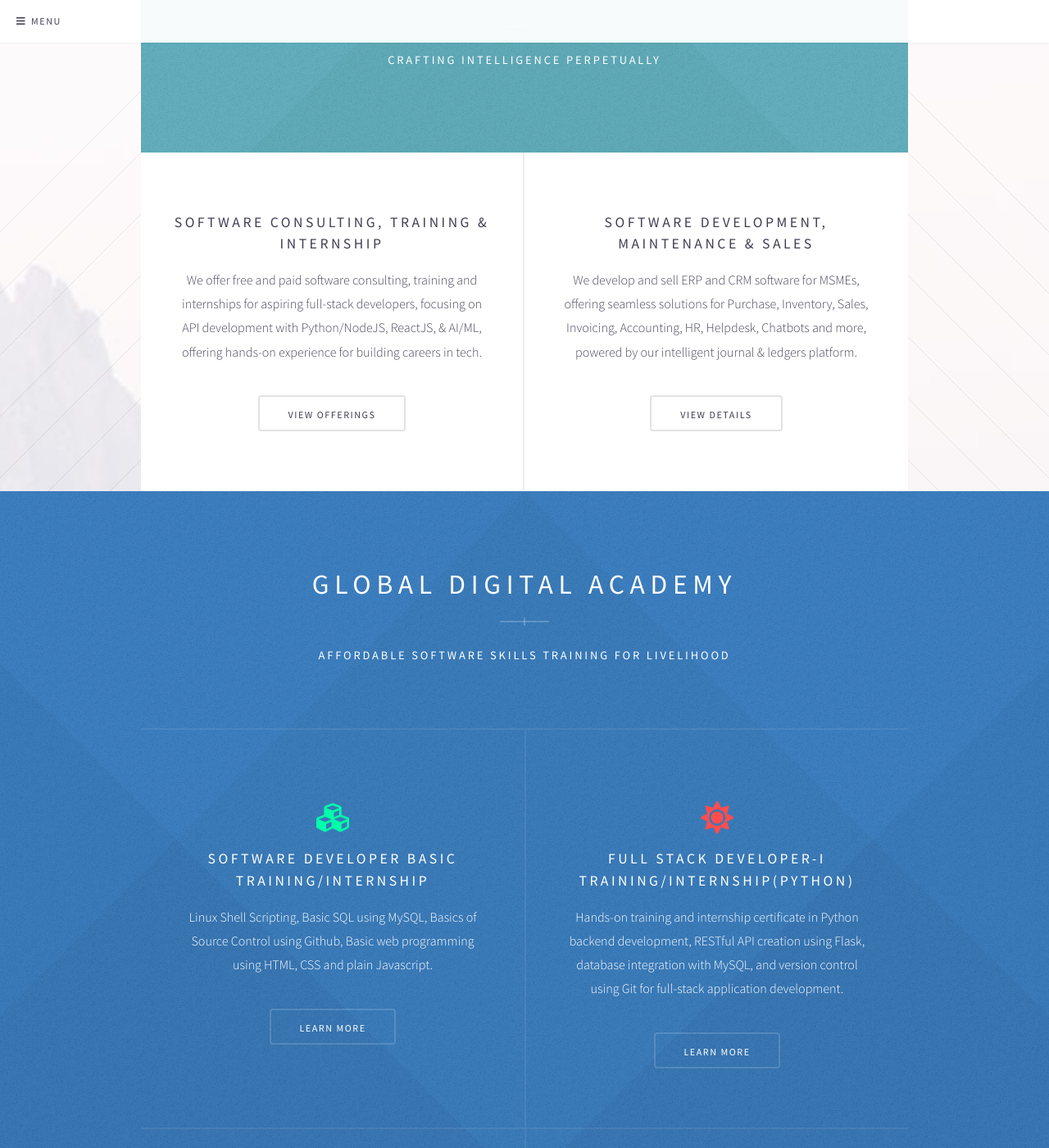
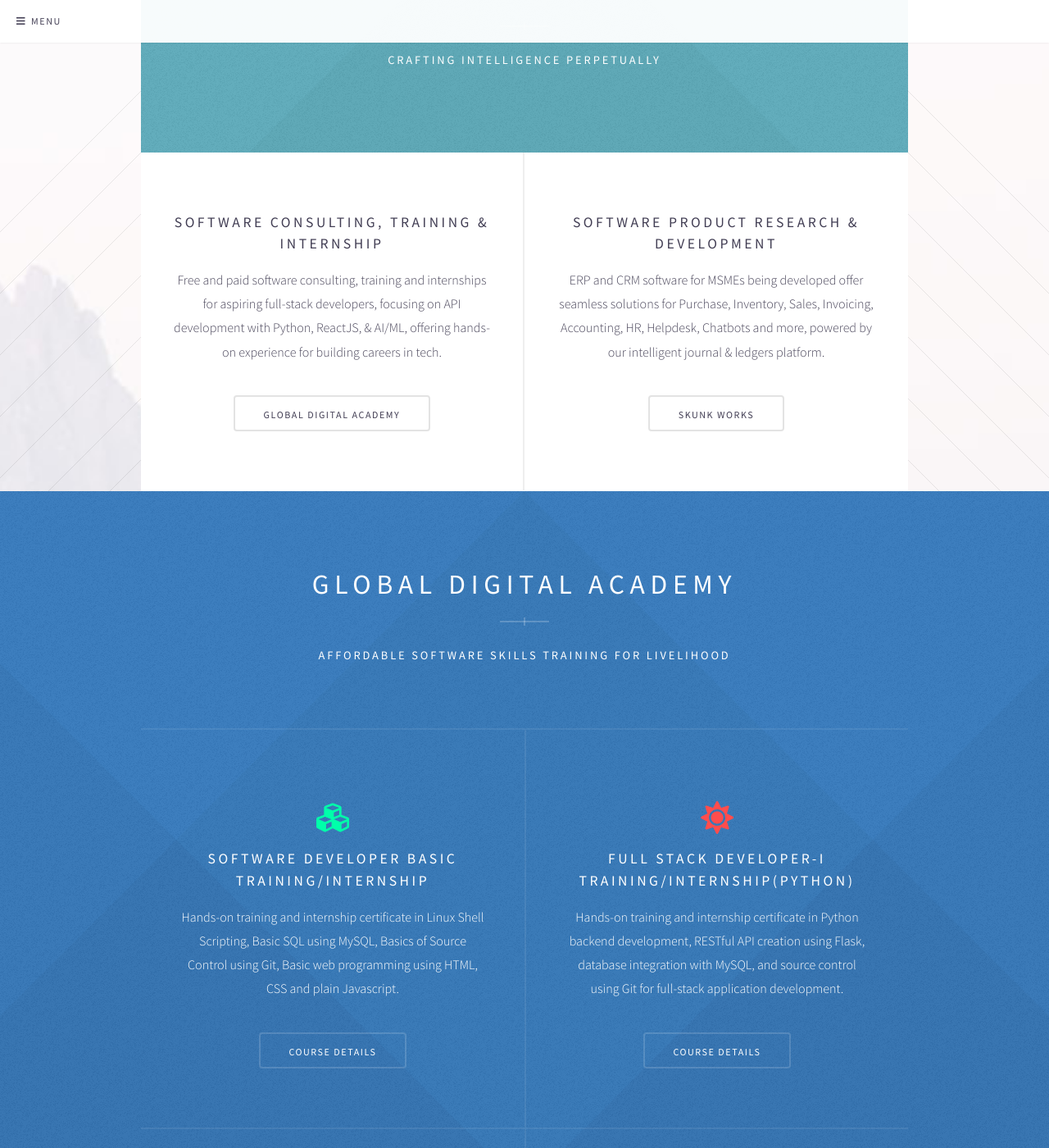
Before and after one commit to trilpai/trilpai.github.io, a Jekyll site: the page built from index.md, in a window 1280 px wide and 1400 px high, scrolled down 672 px. Shown: the whole window at 82% size. Built offline with Jekyll 4.4.1, drawn with Linux system fonts in a browser that asks for light colours; some of the changed text lies outside the part shown.

```diff
--- a/_data/homepage.yml
+++ b/_data/homepage.yml
@@ -1,30 +1,75 @@
 logo_img_url: assets/images/logo/trilp-logo.png
 title: Trilp Software
 subtitle: Intelligent Journal & Ledgers
+start_cta_text: Proceed
+start_cta_url: "/#one"
 
 section1:
   title: THE CODE
   subtitle: CRAFTING INTELLIGENCE PERPETUALLY
   article1:
-    heading: SOFTWARE DEVELOPMENT, MAINTENANCE & SALES
+    heading: SOFTWARE CONSULTING, TRAINING & INTERNSHIP
     text: >
-      We develop and sell ERP and CRM software for MSMEs, offering
+      Free and paid software consulting, training and internships
+      for aspiring full-stack developers, focusing on API development with
+      Python, ReactJS, & AI/ML, offering hands-on experience for
+      building careers in tech.
+    cta_text: Global Digital Academy
+    cta_url: "/#two"
+  article2:
+    heading: SOFTWARE PRODUCT RESEARCH & DEVELOPMENT
+    text: >
+      ERP and CRM software for MSMEs being developed offer
       seamless solutions for Purchase, Inventory, Sales, Invoicing,
       Accounting, HR, Helpdesk, Chatbots and more, powered by our
       intelligent journal & ledgers platform.
-    cta_text: View Details
-    cta_url:
-  article2:
-    heading: SOFTWARE CONSULTING, TRAINING & INTERNSHIP
-    text: >
-      We offer free and paid software consulting, training and internships
-      for aspiring full-stack developers, focusing on API development with
-      Python/NodeJS, ReactJS, & AI/ML, offering hands-on experience for
-      building careers in tech.
-    cta_text: View Offerings
-    cta_url:
+    cta_text: Skunk Works
+    cta_url: "/#three"
 
 section2:
+  title: Global Digital Academy
+  subtitle: Affordable Software Skills Training for Livelihood
+  article1:
+    icon: fa-cubes
+    heading: Software Developer Basic Training/Internship
+    text: >
+      Hands-on training and internship certificate in Linux Shell Scripting,
+      Basic SQL using MySQL, Basics of Source Control using Git, Basic web
+      programming using HTML, CSS and plain Javascript.
+    cta_text: Course Details
+    cta_url: /
+  article2:
+    icon: fa-sun
+    heading: Full Stack Developer-I Training/Internship(Python)
+    text: >
+      Hands-on training and internship certificate in Python backend development,
+      RESTful API creation using Flask, database integration with MySQL, and
+      source control using Git for full-stack application development.
+    cta_text: Course Details
+    cta_url: /
+  article3:
+    icon: fa-gem
+    heading: Full Stack Developer-II Training(React.js)
+    text: >
+      Hands-on training and internship certificate in React.js frontend
+      development, consuming RESTful APIs, JWT based authentication,
+      and version control using Git for full-stack application development.
+    cta_text: Course Details
+    cta_url: /
+  article4:
+    icon: fa-brain
+    heading: AI/ML Data Science Training(Python + Tableau)
+    text: >
+      Hands-on training in Python for AI/ML, including data preprocessing,
+      model building, and machine learning algorithms, combined with data
+      visualization using Tableau for powerful insights and real-world
+      data science applications.
+    cta_text: Course Details
+    cta_url: /
+  end_cta_text: Take a Quiz
+  end_cta_url: /
+
+section3:
   title: Skunk Works
   subtitle: <span>w<sub>n+1</sub> = w<sub>n</sub> + μe<sub>n</sub>x<sub>n</sub></span>
   article1:
@@ -35,8 +80,8 @@ section2:
       a modular plug-in architecture. Built using Python and MySQL, it is
       engineered for scalability and offers seamless data integration, enabling
       advanced and efficient bookkeeping solutions.
-    cta_text: Learn More
-    cta_url:
+    cta_text: View Github
+    cta_url: /
   article2:
     image_url: assets/images/app-plugins.jpg
     heading: Business Apps as Plugins
@@ -45,29 +90,9 @@ section2:
       and more seamlessly integrate with the core Journal & Ledgers platform. Its
       adaptable plug-in architecture enables users to easily add or remove
       applications to suit their specific needs.
-    cta_text: Learn More
-    cta_url:
+    cta_text: View Github
+    cta_url: /
 
-section3:
-  title: Skunk Works
-  subtitle:
-  article1:
-    icon: assets/images/ledgers-journals-platform.jpg
-    heading: Intelligent Journal & Ledgers
-    text: >
-      Intelligent Journal & Ledgers serves as a robust core platform, featuring
-      a modular plug-in architecture. Built using Python and MySQL, it is
-      engineered for scalability and offers seamless data integration, enabling
-      advanced and efficient bookkeeping solutions.
-    cta_text: Learn More
-    cta_url:
-  article2:
-    icon: assets/images/app-plugins.jpg
-    heading: Business Apps as Plugins
-    text: >
-      Business applications like Purchase, Inventory, Sales, Invoicing, Accounting,
-      and more seamlessly integrate with the core Journal & Ledgers platform. Its
-      adaptable plug-in architecture enables users to easily add or remove
-      applications to suit their specific needs.
-    cta_text: Learn More
-    cta_url:
+section4:
+  title: योगः कर्मसु कौशलम्
+  subtitle: Yogaḥ Karmasu Kauśalam. Yoga is being competent in one's profession.
--- a/_includes/mainmenu.html
+++ b/_includes/mainmenu.html
@@ -11,10 +11,11 @@
 	<!-- Nav -->
 	<nav id="menu">
 		<ul class="links">
+			<li><a href="{{ '/' | absolute_url }}">Home</a></li>
 			{%- for path in page_paths -%}
 				{%- assign my_page = site.pages | where: "path", path | first -%}
 				{%- if my_page.title -%}
-					<li><a href="{{ my_page.url | relative_url }}">{{ my_page.title | escape }}</a></li>
+					<li><a href="{{ my_page.url | absolute_url }}">{{ my_page.title | escape }}</a></li>
 				{%- endif -%}
           	{%- endfor -%}
 		</ul>
--- a/_layouts/mainhomepage.html
+++ b/_layouts/mainhomepage.html
@@ -9,7 +9,7 @@
 		<meta name="keywords" content="Trilp Software Pune software development company in India, top ai software development company in India, top edtech software development company in India, best full stack developer in Pune India, best software architect in Pune India, ai ml internship india, ai ml training india">
 
 		<link rel="canonical" href="https://www.trilp.in/">
-		<link rel="stylesheet" href="assets/css/main.css" />
+		<link rel="stylesheet" href="{{ 'assets/css/main.css' | absolute_url }}" />
 
 		<meta name="robots" content="index, follow">
 
@@ -97,12 +97,12 @@
 		<!-- Banner -->
 			<section id="banner">
 				<header class="major">
-					<span class="image"><img src="{{ site.data.homepage.logo_img_url }}" alt=""></span>
+					<span class="image"><img src="{{ site.data.homepage.logo_img_url | absolute_url }}" alt=""></span>
 					<h1>{{ site.data.homepage.title }}</h1>
 					<p>{{ site.data.homepage.subtitle }}</p>
 				</header>
 				<ul class="actions special">
-					<li><a href="#one" class="button scrolly">Proceed</a></li>
+					<li><a href="{{ site.data.homepage.start_cta_url | absolute_url }}" class="button scrolly">{{ site.data.homepage.start_cta_text }}</a></li>
 				</ul>
 			</section>
 
@@ -115,17 +115,17 @@
 					</header>
 					<section class="split">
 						<article>
+							<h4>{{ site.data.homepage.section1.article1.heading }}</h4>
+							<p>{{ site.data.homepage.section1.article1.text }}</p>
+							<ul class="actions special">
+								<li><a href="{{ site.data.homepage.section1.article1.cta_url | absolute_url }}" class="button">{{ site.data.homepage.section1.article1.cta_text }}</a></li>
+							</ul>
+						</article>
+						<article>
 							<h4>{{ site.data.homepage.section1.article2.heading }}</h4>
 							<p>{{ site.data.homepage.section1.article2.text }}</p>
 							<ul class="actions special">
-								<li><a href="#" class="button">{{ site.data.homepage.section1.article2.cta_text }}</a></li>
-							</ul>
-						</article>
-						<article>
-							<h4>{{ site.data.homepage.section1.article1.heading }}</h4>
-							<p>{{ site.data.homepage.section1.article1.text }}</p>
-							<ul class="actions special">
-								<li><a href="#" class="button">{{ site.data.homepage.section1.article1.cta_text }}</a></li>
+								<li><a href="{{ site.data.homepage.section1.article2.cta_url | absolute_url }}" class="button">{{ site.data.homepage.section1.article2.cta_text }}</a></li>
 							</ul>
 						</article>
 					</section>
@@ -137,46 +137,46 @@
 			<section id="two" class="wrapper style3 special">
 				<div class="inner">
 					<header class="major">
-						<h2>Global Digital Academy</h2>
-						<p>Affordable Software Skills Training for Livelihood</p>
+						<h2>{{ site.data.homepage.section2.title }}</h2>
+						<p>{{ site.data.homepage.section2.subtitle }}</p>
 					</header>
 					<section class="features">
 						<section>
-							<span class="icon solid fa-cubes style3"></span>
-							<h4>Software Developer Basic Training/Internship</h4>
-							<p>Linux Shell Scripting, Basic SQL using MySQL, Basics of Source Control using Github, Basic web programming using HTML, CSS and plain Javascript.</p>
+							<span class="icon solid {{ site.data.homepage.section2.article1.icon }} style3"></span>
+							<h4>{{ site.data.homepage.section2.article1.heading }}</h4>
+							<p>{{ site.data.homepage.section2.article1.text }}</p>
 							<ul class="actions special">
-								<li><a href="#" class="button">Learn More</a></li>
+								<li><a href="{{ site.data.homepage.section2.article1.cta_url | absolute_url }}" class="button">{{ site.data.homepage.section2.article1.cta_text }}</a></li>
 							</ul>
 						</section>
 						<section>
-							<span class="icon solid fa-sun style5"></span>
-							<h4>Full Stack Developer-I Training/Internship(Python)</h4>
-							<p>Hands-on training and internship certificate in Python backend development, RESTful API creation using Flask, database integration with MySQL, and version control using Git for full-stack application development.</p>
+							<span class="icon solid {{ site.data.homepage.section2.article2.icon }} style5"></span>
+							<h4>{{ site.data.homepage.section2.article2.heading }}</h4>
+							<p>{{ site.data.homepage.section2.article2.text }}</p>
 							<ul class="actions special">
-								<li><a href="#" class="button">Learn More</a></li>
+								<li><a href="{{ site.data.homepage.section2.article2.cta_url | absolute_url }}" class="button">{{ site.data.homepage.section2.article2.cta_text }}</a></li>
 							</ul>
 						</section>
 						<section>
-							<span class="icon fa-gem style4"></span>
-							<h4>Full Stack Developer-II Training(Next.js/React.js)</h4>
-							<p>Hands-on training and internship certificate in Next.js(React.js framework) frontend development, consuming RESTful APIs, JWT based authentication, and version control using Git for full-stack application development.</p>
+							<span class="icon {{ site.data.homepage.section2.article3.icon }} style4"></span>
+							<h4>{{ site.data.homepage.section2.article3.heading }}</h4>
+							<p>{{ site.data.homepage.section2.article3.text }}</p>
 							<ul class="actions special">
-								<li><a href="#" class="button">Learn More</a></li>
+								<li><a href="{{ site.data.homepage.section2.article3.cta_url | absolute_url }}" class="button">{{ site.data.homepage.section2.article3.cta_text }}</a></li>
 							</ul>
 						</section>
 						<section>
-							<span class="icon solid fa-brain style2"></span>
-							<h4>AI/ML Data Science Training(Python + Tableau)</h4>
-							<p>Hands-on training in Python for AI/ML, including data preprocessing, model building, and machine learning algorithms, combined with data visualization using Tableau for powerful insights and real-world data science applications.</p>
+							<span class="icon solid {{ site.data.homepage.section2.article4.icon }} style2"></span>
+							<h4>{{ site.data.homepage.section2.article4.heading }}</h4>
+							<p>{{ site.data.homepage.section2.article4.text }}</p>
 							<ul class="actions special">
-								<li><a href="#" class="button">Learn More</a></li>
+								<li><a href="{{ site.data.homepage.section2.article4.cta_url | absolute_url }}" class="button">{{ site.data.homepage.section2.article4.cta_text }}</a></li>
 							</ul>
 						</section>
 					</section>
 					<footer class="major">
 						<ul class="actions special">
-							<li><a href="#" class="button">Take a Quiz</a></li>
+							<li><a href="{{ site.data.homepage.section2.end_cta_url | absolute_url }}" class="button">{{ site.data.homepage.section2.end_cta_text }}</a></li>
 						</ul>
 					</footer>
 				</div>
@@ -186,56 +186,36 @@
 			<section id="three" class="wrapper style1 special">
 				<div class="inner">
 					<header class="major">
-						<h2>{{ site.data.homepage.section2.title }}</h2>
+						<h2>{{ site.data.homepage.section3.title }}</h2>
 						<p style="font-family: Arial, sans-serif !important; text-transform: none !important;font-size: 1em;">
-							{{ site.data.homepage.section2.subtitle }}
+							{{ site.data.homepage.section3.subtitle }}
 						</p>
 					</header>
 					<section class="spotlights">
 						<section>
-							<span class="image"><img src="{{ site.data.homepage.section2.article1.image_url }}" alt="" /></span>
-							<h4>{{ site.data.homepage.section2.article1.heading }}</h4>
-							<p>{{ site.data.homepage.section2.article1.text }}</p>
+							<span class="image"><img src="{{ site.data.homepage.section3.article1.image_url | absolute_url }}" alt="" /></span>
+							<h4>{{ site.data.homepage.section3.article1.heading }}</h4>
+							<p>{{ site.data.homepage.section3.article1.text }}</p>
 							<ul class="actions special">
-								<li><a href="#" class="button">{{ site.data.homepage.section2.article1.cta_text }}</a></li>
+								<li><a href="{{ site.data.homepage.section3.article1.cta_url | absolute_url }}" class="button">{{ site.data.homepage.section3.article1.cta_text }}</a></li>
 							</ul>
 						</section>
 						<section>
-							<span class="image"><img src="{{ site.data.homepage.section2.article2.image_url }}" alt="" /></span>
-							<h4>{{ site.data.homepage.section2.article2.heading }}</h4>
-							<p>{{ site.data.homepage.section2.article2.text }}</p>
+							<span class="image"><img src="{{ site.data.homepage.section3.article2.image_url }}" alt="" /></span>
+							<h4>{{ site.data.homepage.section3.article2.heading }}</h4>
+							<p>{{ site.data.homepage.section3.article2.text }}</p>
 							<ul class="actions special">
-								<li><a href="#" class="button">{{ site.data.homepage.section2.article2.cta_text }}</a></li>
+								<li><a href="{{ site.data.homepage.section3.article2.cta_url | absolute_url }}" class="button">{{ site.data.homepage.section3.article2.cta_text }}</a></li>
 							</ul>
 						</section>
 					</section>
 				</div>
 			</section>
-
-
 		<!-- Four -->
-		 	<!--
-			<section id="four" class="wrapper style4 special-alt">
-				<div class="inner split">
-					<section>
-						<header class="major">
-							<h2>ज्ञानं ज्ञानार्थम्</h2>
-						</header>
-						<p>Gyanam Gyanartham. Pursuing knowledge for its own intrinsic value, with a focus on continuous learning, growth, and intellectual curiosity. Knowledge as the ultimate purpose, expanding our minds and understanding.</p>
-					</section>
-					<form method="post" action="#">
-						<ul class="actions">
-							<li><a href="#" class="button">Take a Quiz</a></li>
-						</ul>
-					</form>
-				</div>
-			</section>
-			-->
-		<!-- Five -->
-			<section id="five" class="wrapper style4 special alt">
+			<section id="four" class="wrapper style4 special alt">
 				<div class="inner">
-					<h4>योगः कर्मसु कौशलम्</h4>
-					<p>Yogaḥ Karmasu Kauśalam. Performing one's work with skill and focus is considered the path of Yoga.</p>
+					<h4>{{ site.data.homepage.section4.title }}</h4>
+					<p>{{ site.data.homepage.section4.subtitle }}</p>
 				</div>
 			</section>
 
@@ -260,13 +240,13 @@
 			</footer>
 
 		<!-- Scripts -->
-			<script src="assets/js/jquery.min.js"></script>
-			<script src="assets/js/jquery.scrolly.min.js"></script>
-			<script src="assets/js/jquery.scrollex.min.js"></script>
-			<script src="assets/js/browser.min.js"></script>
-			<script src="assets/js/breakpoints.min.js"></script>
-			<script src="assets/js/util.js"></script>
-			<script src="assets/js/main.js"></script>
+			<script src="{{ 'assets/js/jquery.min.js' | absolute_url }}"></script>
+			<script src="{{ 'assets/js/jquery.scrolly.min.js' | absolute_url }}"></script>
+			<script src="{{ 'assets/js/jquery.scrollex.min.js' | absolute_url }}"></script>
+			<script src="{{ 'assets/js/browser.min.js' | absolute_url }}"></script>
+			<script src="{{ 'assets/js/breakpoints.min.js' | absolute_url }}"></script>
+			<script src="{{ 'assets/js/util.js' | absolute_url }}"></script>
+			<script src="{{ 'assets/js/main.js' | absolute_url }}"></script>
 
 	</body>
 </html>
```
